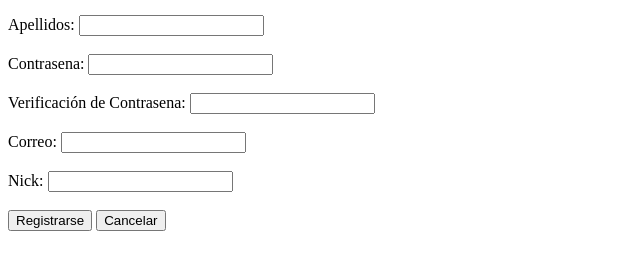
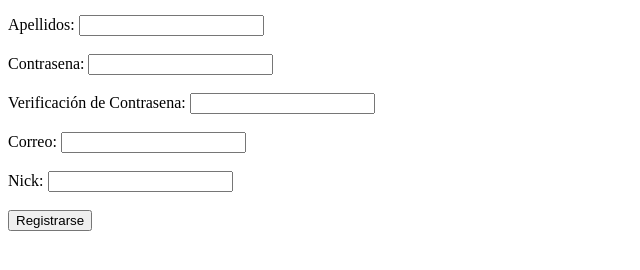
Before and after one commit to demon-for-arcangel/F1_Fantasy, a plain HTML site: page registro.html in a window 1280 px wide. Shown: the part 104-374 px from the top of the page, without its empty margins (0-640 px from the left). Drawn offline with Linux system fonts and the light colour scheme.

Commit message:
quito el boton cancelar

```diff
--- a/js/registro.js
+++ b/js/registro.js
@@ -61,11 +61,3 @@ function validarContrasena() {
         mensajeError.textContent = "La contrasena es inválida. Debe contener de 6 a 12 caracteres y puede incluir solo *, #, $ y caracteres alfanuméricos.";
     }
 }
-function limpiarCampos() {
-    document.getElementById("nombre").value = "";
-    document.getElementById("apellidos").value = "";
-    document.getElementById("contrasena").value = "";
-    document.getElementById("verificacionContrasena").value = "";
-    document.getElementById("correo").value = "";
-    document.getElementById("nick").value = "";
-}
--- a/registro.html
+++ b/registro.html
@@ -27,7 +27,6 @@
         <input type="text" id="nick" name="nick" required><br><br>
 
         <input type="button" value="Registrarse" onclick="validarRegistro()">
-        <input type="button" value="Cancelar" onclick="limpiarCampos()">
     </form>
 
 
```
